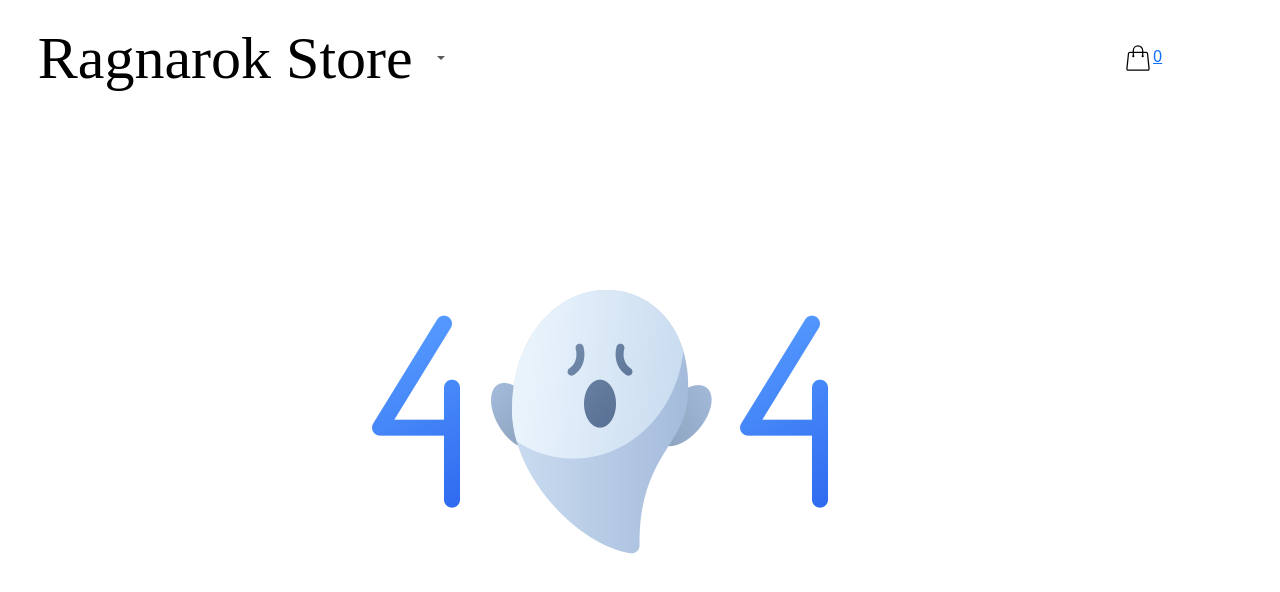
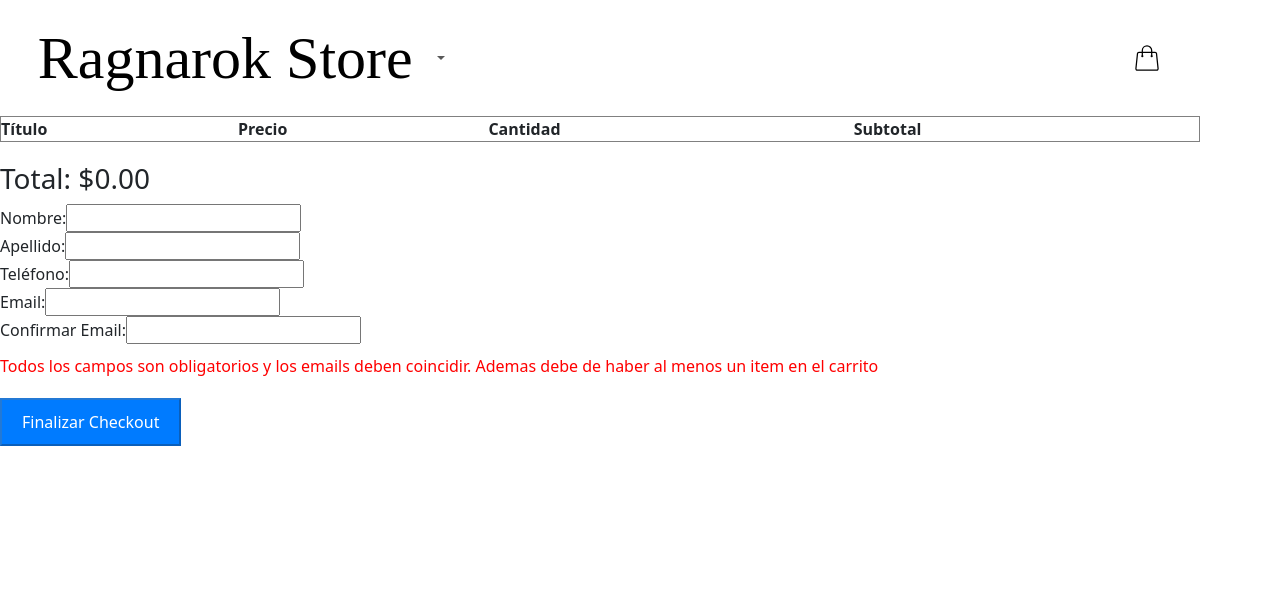
Before and after one commit to Martin15071979/ReactProyectoFinalMartinCuiti-o, a React (Vite) app: page /cart in a window 1280 px wide. Shown: the top 592 px of the page. Built offline with nearby package versions, Linux system fonts and the light colour scheme.

Commit message:
Final changes

```diff
--- a/src/App.jsx
+++ b/src/App.jsx
@@ -29,7 +29,7 @@ function App() {
 					<Route path="/" element={<ProductListContainer />} />
 					<Route path="/category/:id" element={<ProductListContainer />} />
 					<Route path="/items/:id" element={<ProductDetailContainer/>} />
-					<Route path="/checkout" element={<CheckoutContainer/>} />
+					<Route path="/cart" element={<CheckoutContainer/>} />
 					<Route path="*" element={<NotFound />} />
 				</Routes>
 			</BrowserRouter>
--- a/src/components/CartWidget.jsx
+++ b/src/components/CartWidget.jsx
@@ -10,14 +10,14 @@ export const CartWidget = () => {
 
   return (
     <>
-      <Link to="/checkout">
+      <Link to="/cart">
         <img
           className="imgCarrito"
           src={carrito}
           style={{ width: "30px", height: "auto" }}
         />
 
-        { <span>{totalItems}</span>}
+        { <span>{totalItems> 0 && totalItems}</span>}
       </Link>
     </>
   );
--- a/src/components/CheckoutList.jsx
+++ b/src/components/CheckoutList.jsx
@@ -1,36 +1,97 @@
-import React from 'react';
+import React, { useState, useMemo } from 'react';
 import { CheckoutItem } from "./CheckoutItem";
 import { useContext } from 'react';
 import { ProductsContext } from '../context/ProductsContext';
-import { getFirestore, doc, updateDoc } from "firebase/firestore";
+import { getFirestore, doc, updateDoc, collection, addDoc } from "firebase/firestore";
 
 export const CheckoutList = ({ items }) => {
-const {reset} = useContext(ProductsContext)
+    const { reset } = useContext(ProductsContext);
+    const [form, setForm] = useState({
+        name: '',
+        lastName: '',
+        phone: '',
+        email: '',
+        confirmEmail: '',
+    });
+    const [error, setError] = useState('');
+    const [isLoading, setIsLoading] = useState(false);
 
     const total = items.reduce((acc, product) => acc + product.price * product.quantity, 0);
 
-    const handleCheckout = async() => {
+    // Memoiza la validación del formulario
+    const isFormValid = useMemo(() => {
+        if (
+            !form.name ||
+            !form.lastName ||
+            !form.phone ||
+            !form.email ||
+            form.email !== form.confirmEmail
+        ) {
+            setError('Todos los campos son obligatorios y los emails deben coincidir. Ademas debe de haber al menos un item en el carrito');
+            return false;
+        }
+        setError('');
+        return true;
+    }, [form]);
 
-         const db = getFirestore();
+    const handleCheckout = async () => {
+        if (!isFormValid) return;
+
+        const db = getFirestore();
+        setIsLoading(true);
+
         try {
-
+            // Actualizar stock
             const updatePromises = items.map(async (product) => {
                 const productRef = doc(db, "items", product.id);
                 await updateDoc(productRef, {
                     stock: product.stock - product.quantity,
                 });
             });
-
             await Promise.all(updatePromises);
 
-            alert("Gracias por tu compra. Total: $" + total.toFixed(2));
+            // Crear orden
+            const ordersCollection = collection(db, "orders");
+            const newOrder = {
+                buyer: {
+                    name: form.name,
+                    lastName: form.lastName,
+                    phone: form.phone,
+                    email: form.email,
+                },
+                items: items.map(({ id, title, quantity, price }) => ({
+                    id,
+                    title,
+                    quantity,
+                    price,
+                })),
+                total,
+                date: new Date().toISOString(),
+            };
+            const orderDoc = await addDoc(ordersCollection, newOrder);
+
+            alert(`Gracias por tu compra. Tu ID de orden es: ${orderDoc.id}`);
+
+            // Resetear el formulario y el estado de la compra
             reset();
+            setForm({
+                name: '',
+                lastName: '',
+                phone: '',
+                email: '',
+                confirmEmail: '',
+            });
         } catch (error) {
-            console.error("Error actualizando el stock:", error);
+            console.error("Error procesando la orden:", error);
             alert("Hubo un error al procesar tu compra. Inténtalo de nuevo.");
+        } finally {
+            setIsLoading(false);
         }
+    };
 
 
+    const handleInputChange = (e) => {
+        setForm({ ...form, [e.target.name]: e.target.value });
     };
 
     return (
@@ -56,8 +117,70 @@ const {reset} = useContext(ProductsContext)
                 </tbody>
             </table>
             <h3>Total: ${total.toFixed(2)}</h3>
-            <button onClick={handleCheckout} style={{ padding: "10px 20px", fontSize: "16px" }}>
-                Finalizar Checkout
+
+            <form style={{ marginBottom: "20px" }}>
+                <div>
+                    <label>Nombre: </label>
+                    <input
+                        type="text"
+                        name="name"
+                        value={form.name}
+                        onChange={handleInputChange}
+                    />
+                </div>
+                <div>
+                    <label>Apellido: </label>
+                    <input
+                        type="text"
+                        name="lastName"
+                        value={form.lastName}
+                        onChange={handleInputChange}
+                    />
+                </div>
+                <div>
+                    <label>Teléfono: </label>
+                    <input
+                        type="text"
+                        name="phone"
+                        value={form.phone}
+                        onChange={handleInputChange}
+                    />
+                </div>
+                <div>
+                    <label>Email: </label>
+                    <input
+                        type="email"
+                        name="email"
+                        value={form.email}
+                        onChange={handleInputChange}
+                    />
+                </div>
+                <div>
+                    <label>Confirmar Email: </label>
+                    <input
+                        type="email"
+                        name="confirmEmail"
+                        value={form.confirmEmail}
+                        onChange={handleInputChange}
+                    />
+                </div>
+                {error && (
+                    <div style={{ color: 'red', marginTop: '10px' }}>{error}</div>
+                )}
+            </form>
+
+            <button
+                onClick={handleCheckout}
+                disabled={isLoading || !isFormValid || items.length == 0}
+                style={{
+                    padding: "10px 20px",
+                    fontSize: "16px",
+                    backgroundColor: isLoading ? "gray" : "#007BFF",
+                    color: "white",
+                    cursor: isLoading ? "not-allowed" : "pointer",
+                }}
+            >
+                {isLoading ? "Procesando..." : "Finalizar Checkout"}
             </button>
         </div>
     );
--- a/src/components/ProductDetailContainer.jsx
+++ b/src/components/ProductDetailContainer.jsx
@@ -4,6 +4,7 @@ import { getFirestore, doc, getDoc } from "firebase/firestore";
 import { ProductDetail } from "./ProductDetail";
 import { useContext } from "react";
 import { ProductsContext } from '../context/ProductsContext'
+import NotFound from "./NotFound";
 
 export const ProductDetailContainer = () => {
     const [item, setItem] = useState({});
@@ -36,6 +37,8 @@ export const ProductDetailContainer = () => {
 
     return (
         <div>
+            {item && !loading && Object.keys(item).length > 1 ? (
+                <div>
                     <ProductDetail
                         categoryId={item.categoryId}
                         imageUrl={item.imageUrl}
@@ -44,7 +47,6 @@ export const ProductDetailContainer = () => {
                         description={item.descripcion}
                         stock={item.stock}
                         handleAddToCart={handleAddToCart}
-
                     />
                     {error && (
                         <div style={{ color: 'red', marginTop: '10px' }}>
@@ -52,5 +54,9 @@ export const ProductDetailContainer = () => {
                         </div>
                     )}
                 </div>
-    )
+            ) : (
+                !loading  && <NotFound />
+            )}
+        </div>
+    );
 }
```
Lines whose indentation alone changed are shown as unchanged.
